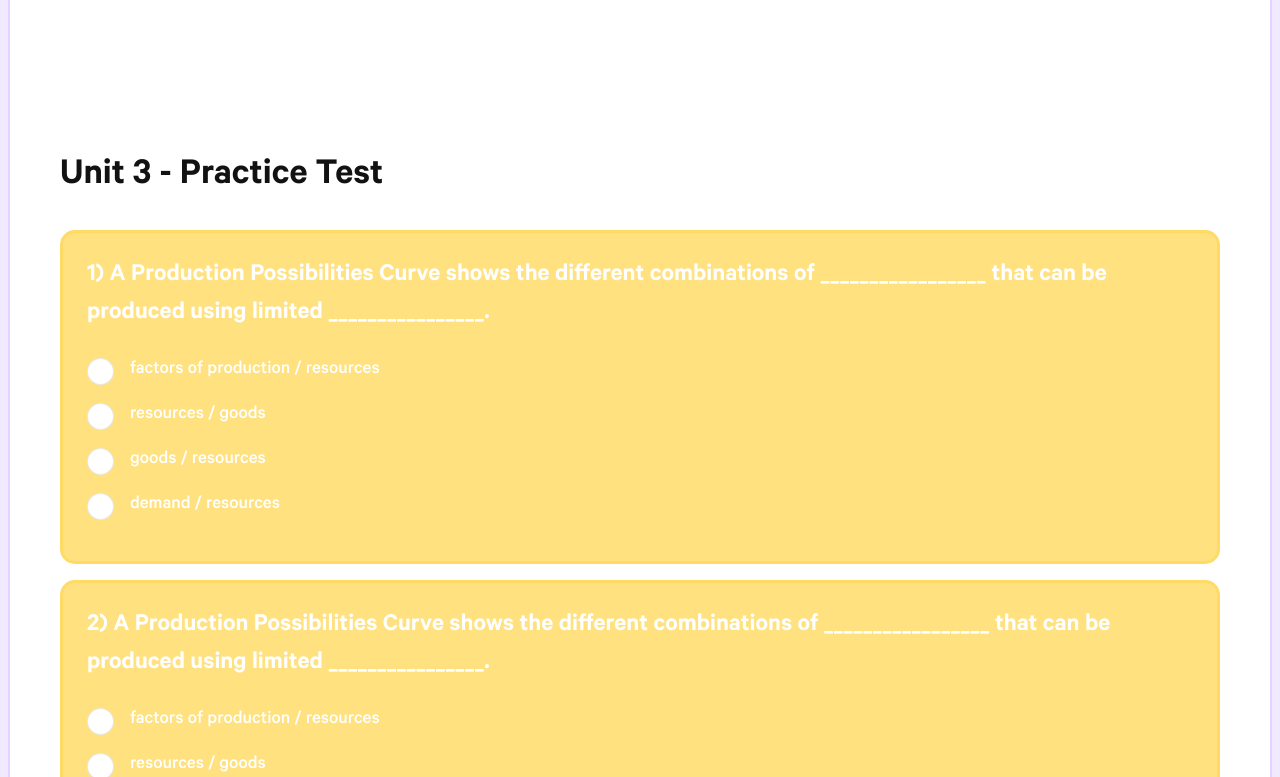
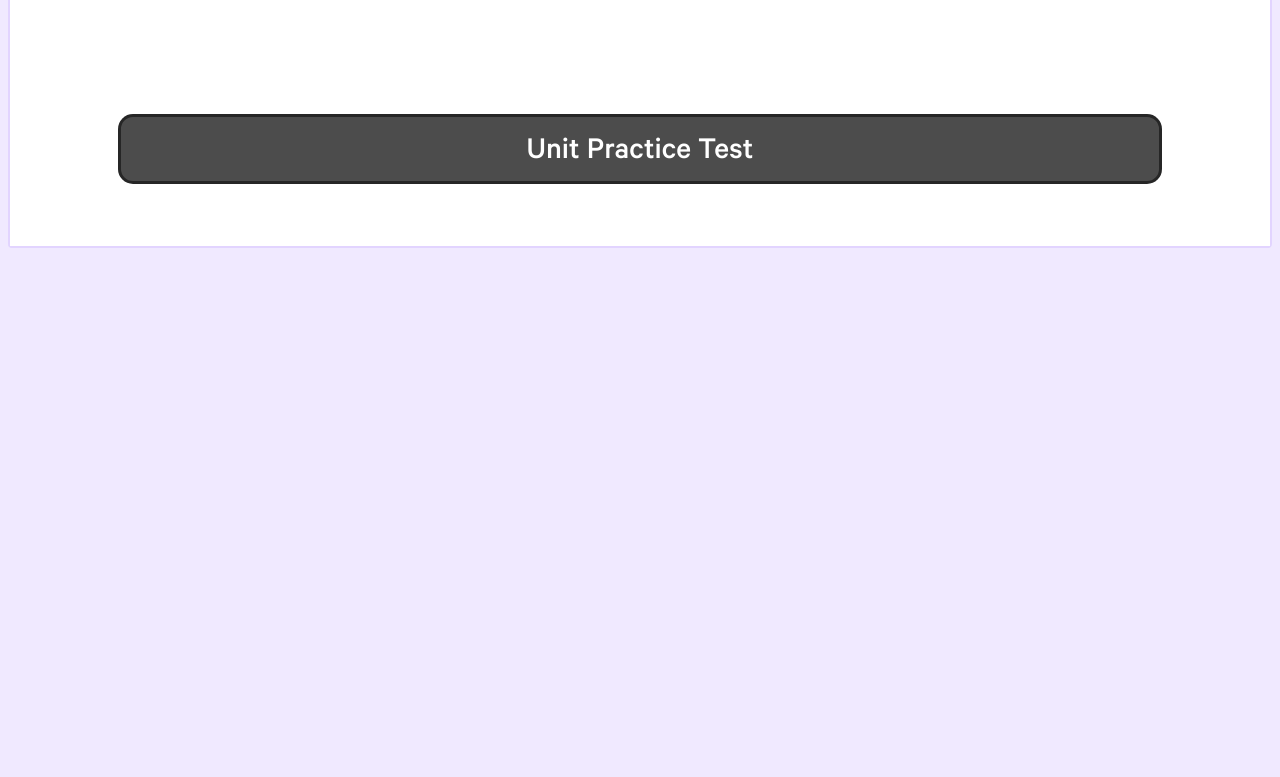
Before and after one commit to GarrettMould/econCourseSite, a React (Create React App) app: page /UnitOverviewPage in a window 1280 px wide. Shown: the part 2443-3220 px from the top of the page. After the commit the page ends 2697 px from the top, so only its background shows below. Built offline with nearby package versions, Linux system fonts and the light colour scheme.

Commit message:
added route to unit test

```diff
--- a/src/Components/UnitOverviewPage.js
+++ b/src/Components/UnitOverviewPage.js
@@ -1,3 +1,5 @@
+import { Link } from "react-router-dom";
+
 import ChangeUnitButton from "../Elements/ChangeUnitButton";
 import { ChangeUnit } from "../Elements/styles/ChangeUnitButton.styled";
 import SubmitButton from "../Elements/SubmitButton";
@@ -7,6 +9,7 @@ import AdditionalResources from "../Subcomponents/AdditionalResources";
 import PPTFileList from "../Subcomponents/PPTFileList";
 import UnitConceptList from "../Subcomponents/UnitConceptList";
 import UnitPracticeTest from "../Subcomponents/UnitPracticeTest";
+import TakePracticeTestButton from "../Elements/TakePracticeTestButton";
 
 import { PaddingTop } from "./styles/Containers.styled";
 
@@ -47,20 +50,8 @@ const UnitOverviewPage = ({ forwardedRef, ...props }) => {
       ></AdditionalResources>
       <PaddingTop top={props.isMobile ? "8%" : "5%"}></PaddingTop>
       <PaddingTop top={props.isMobile ? "8%" : "5%"}></PaddingTop>
-      <UnitPracticeTest
-        isMobile={props.isMobile}
-        forwardedRef={forwardedRef}
-        tallyScore={props.tallyScore}
-        resetTest={props.resetTest}
-        unansweredQuestions={props.unansweredQuestions}
-        incorrectQuestionsList={props.incorrectQuestionsList}
-        unitTestLength={props.unitTestLength}
-        unitTestScorePerc={props.unitTestScorePerc}
-        unitTestScore={props.unitTestScore}
-        testFinished={props.testFinished}
-        selectedUnit={props.selectedUnit}
-        courseInfo={props.courseInfo}
-      ></UnitPracticeTest>
+      <Link style={{ textDecoration: "none" }} to="/UnitTest"><TakePracticeTestButton onClick={props.resetTest}></TakePracticeTestButton></Link>
+
     </>
   );
 };
--- a/src/Containers/App.js
+++ b/src/Containers/App.js
@@ -10,6 +10,7 @@ import Home from "../Components/Home";
 import AllUnitsPage from "../Components/AllUnitsPage";
 import UnitTestResultsBox from "../Subcomponents/UnitTestResultsBox";
 import UnitOverviewPage from "../Components/UnitOverviewPage";
+import UnitPracticeTest from "../Subcomponents/UnitPracticeTest";
 
 import { courseInformation } from "../CourseInformation";
 import AllUnitsPageMobile from "../Components/AllUnitsPageMobile";
@@ -192,6 +193,21 @@ const App = (props) => {
             }
           />
 
+          <Route path="/UnitTest" element={<UnitPracticeTest
+        isMobile={isMobile}
+        forwardedRef={forwardedRef}
+        tallyScore={tallyScore}
+        resetTest={resetTest}
+        unansweredQuestions={unansweredQuestions}
+        incorrectQuestionsList={incorrectQuestionsList}
+        unitTestLength={unitTestLength}
+        unitTestScorePerc={unitTestScorePerc}
+        unitTestScore={unitTestScore}
+        testFinished={testFinished}
+        selectedUnit={selectedUnit}
+        courseInfo={courseInfo}
+      ></UnitPracticeTest>}/>
+
           <Route
             path="/UnitTestResults"
             element={
--- a/src/Elements/TakePracticeTestButton.js
+++ b/src/Elements/TakePracticeTestButton.js
@@ -1,5 +1,11 @@
+import { StyledSubmitButton } from "./styles/Buttons.styled";
+import { FlexRow } from "../Components/styles/FlexContainers.styled";
 const TakePracticeTestButton = (props) => {
-    return <div></div>
-}
+  return (
+    <FlexRow justifyContent="center">
+      <StyledSubmitButton onClick={props.tallyScore}>Unit Practice Test</StyledSubmitButton>
+    </FlexRow>
+  );
+};
 
 export default TakePracticeTestButton;
```
